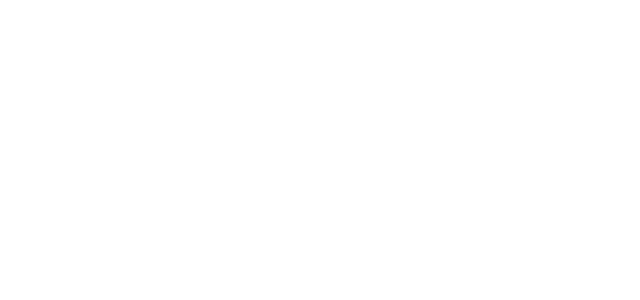
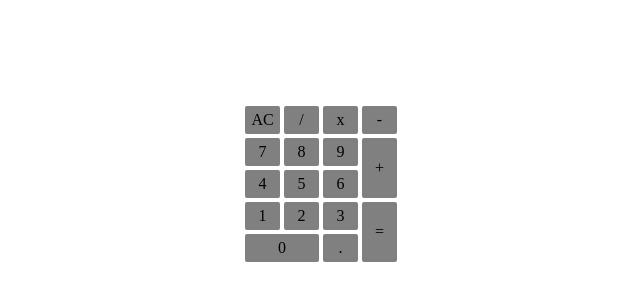
Before and after one commit to attilacs/javascript-calculator, a React (Create React App) app: page / in a window 1280 px wide. Shown: the part 216-516 px from the top of the page, without its empty margins (319-959 px from the left). Built offline with nearby package versions, Linux system fonts and the light colour scheme.

Commit message:
Add calculator container to app

```diff
--- a/src/App.tsx
+++ b/src/App.tsx
@@ -1,9 +1,11 @@
+import CalculatorContainer from "./components/CalculatorContainer";
 import AppStyled from "./styles/AppStyled";
 
 const App = () => {
   return (
     <>
       <AppStyled />
+      <CalculatorContainer />
     </>
   );
 };
```
